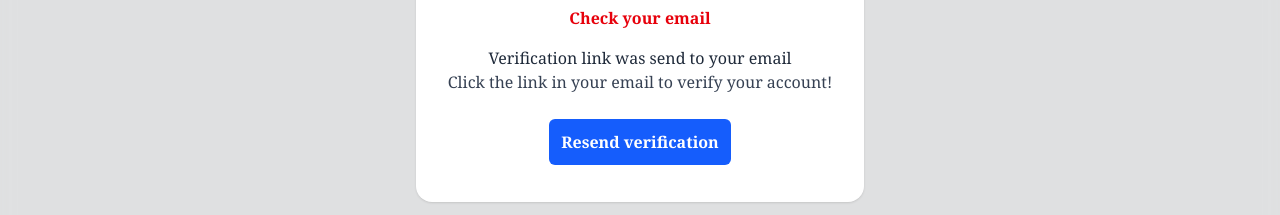
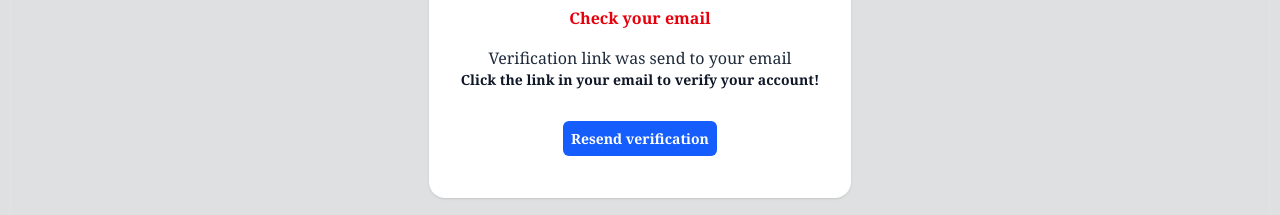
Before and after one commit to Joseh-star-dev/rendama, a Next.js app: page /email-sent in a window 1280 px wide. Shown: the part 249-464 px from the top of the page. Built offline with nearby package versions, Linux system fonts and the light colour scheme; no server answers.

Commit message:
update verify-email issue

```diff
--- a/app/(auth)/email-sent/page.jsx
+++ b/app/(auth)/email-sent/page.jsx
@@ -5,7 +5,7 @@ import React from 'react'
 
 export default function EmailSentNote({ message, closeModal }){
   return (
-    <div className="font-serif min-h-screen fixed bg-black/10 insert-0 backdrop-blur-sm flex flex-col w-full">
+    <div className="font-serif min-h-screen fixed bg-black/10 insert-0 backdrop-blur-sm flex flex-col w-full px-2">
       <div className="bg-white shadow p-8 rounded-2xl mx-auto mt-20 flex flex-col items-center">
         <div className="flex justify-center p-4 flex-col items-center">
           <CircleCheckIcon size={50} className="text-green-600" />
@@ -14,13 +14,13 @@ export default function EmailSentNote({ message, closeModal }){
         <h1 className="text-center">
           {"Verification link was send to your email"}
         </h1>
-        <p className="mb-5 text-gray-700">
+        <p className="mb-5 text-gray-900 font-bold text-sm text-center">
           Click the link in your email to verify your account!
         </p>
         <div className="my-4">
           <Link
             href="/resend-verification"
-            className="primary-btn p-3"
+            className="primary-btn p-2 text-sm"
             onClick={closeModal}
           >
             Resend verification
--- a/app/(auth)/resend-verification/page.jsx
+++ b/app/(auth)/resend-verification/page.jsx
@@ -5,7 +5,8 @@ import { Mail } from "lucide-react";
 import { redirect, useRouter } from "next/navigation";
 import React, { useState } from "react";
 import toast, { Toaster } from "react-hot-toast";
-import { EmailSentNote } from "../verify-email/page";
+import EmailSentNote from "../email-sent/page";
+
 
 export default function resendVerification() {
   const [email, setEmail] = useState("");
--- a/app/(auth)/verify-email/page.jsx
+++ b/app/(auth)/verify-email/page.jsx
@@ -9,8 +9,8 @@ import React, { Suspense, useEffect, useState } from "react";
 
 const TokenError = ({ error, token }) => {
   return (
-    <div className="min-h-screen bg-black/10 fixed inset-0 py-20 px-4">
-      <div className="p-8 bg-white shadow rounded-md flex flex-col gap-4 mx-w-md mx-auto w-86">
+    <div className="min-h-screen bg-black/10 fixed inset-0 py-20">
+      <div className="p-8  bg-white shadow rounded-md flex flex-col gap-4 mx-w-md mx-auto w-86">
         <h1 className="text-red-500 font-bold text-center text-lg font-serif">
           {error}
         </h1>
@@ -36,32 +36,6 @@ const TokenError = ({ error, token }) => {
   );
 };
 
-export const EmailSentNote = ({ message, closeModal }) => {
-  return (
-    <div className="min-h-screen fixed bg-black/10 insert-0 backdrop-blur-sm flex flex-col w-full">
-      <div className="bg-white shadow p-8 rounded-2xl mx-auto mt-20 flex flex-col items-center">
-        <div className="flex justify-center p-4">
-          <CircleCheckIcon size={50} className="text-green-600" />
-        </div>
-        <h1 className="text-center">
-          {message ? message : "Verification link was send to your email"}
-        </h1>
-        <p className="mb-5 text-gray-500">
-          Click the link in your email to verify your account!
-        </p>
-        <div className="my-4">
-          <Link
-            href="/resend-verification"
-            className="primary-btn p-3"
-            onClick={closeModal}
-          >
-            Resend verification
-          </Link>
-        </div>
-      </div>
-    </div>
-  );
-};
 
 function VerifyContent() {
   const [error, setError] = useState("");
```
